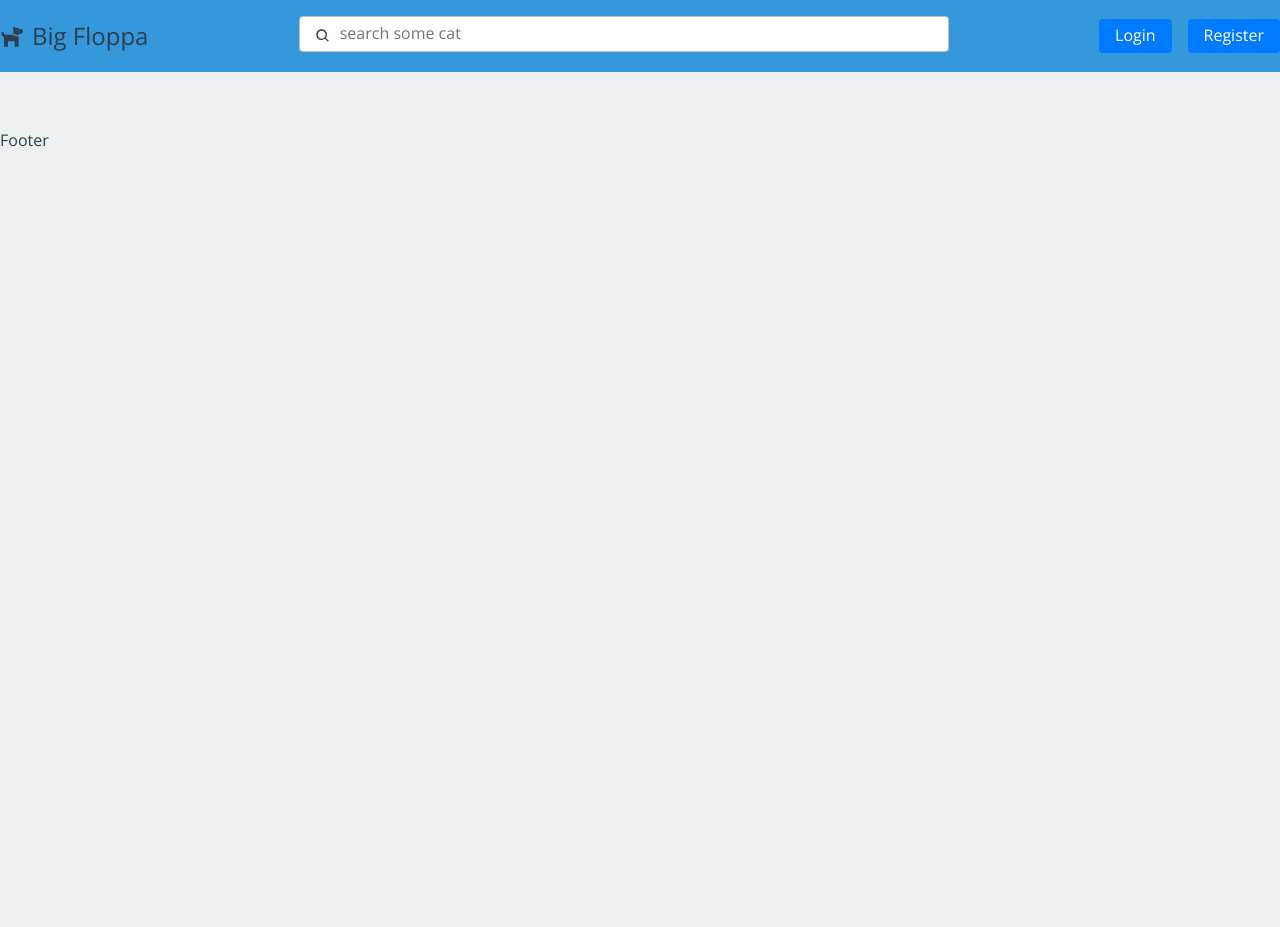
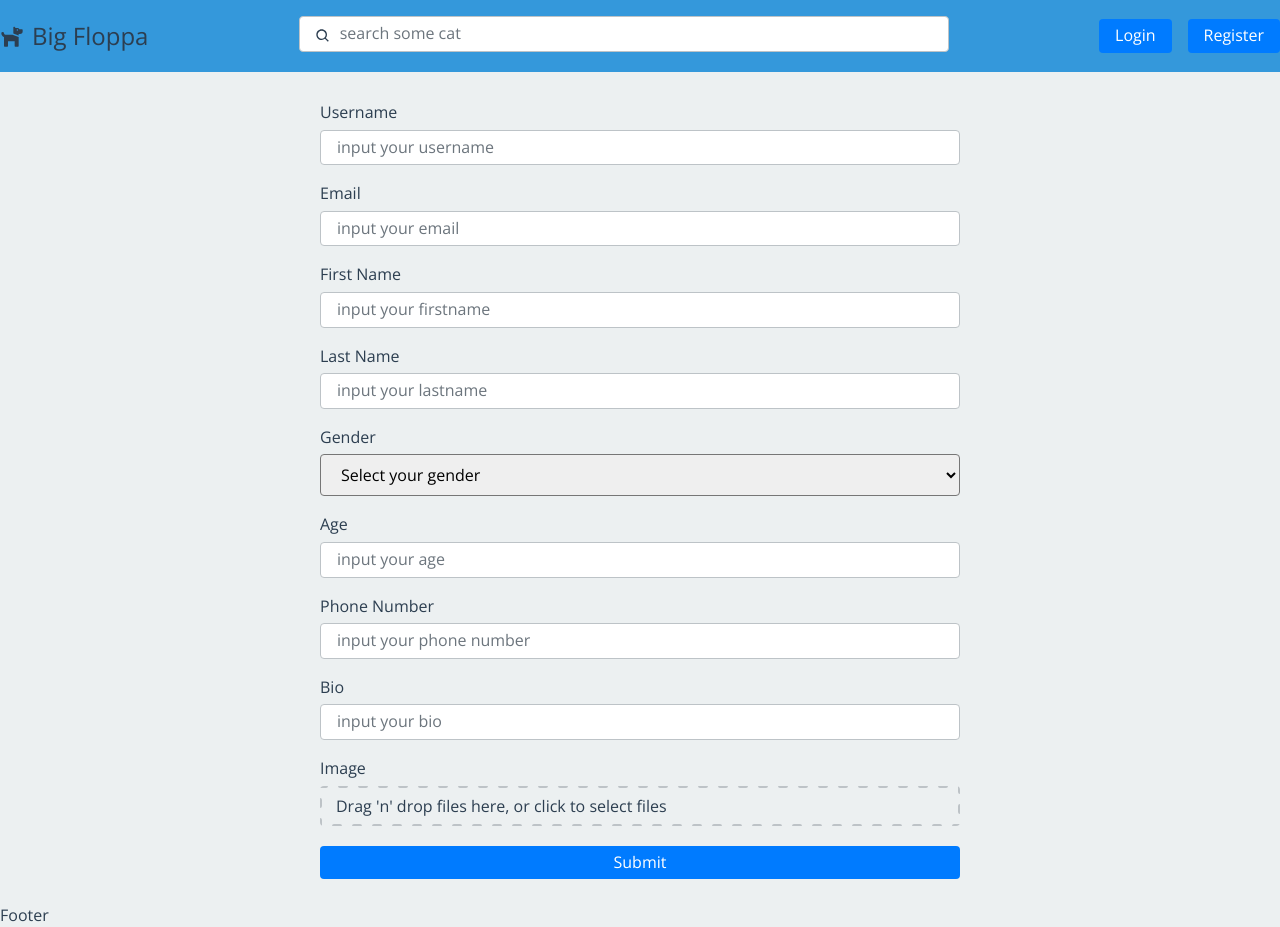
Before and after one commit to Rizz404/big-floppa-tailwind, a React (Vite) app: page /user-profile in a window 1280 px wide. Before the commit the page ends 880 px from the top, so only its background shows below. Built offline with nearby package versions, Linux system fonts and the light colour scheme.

Commit message:
add user address service

```diff
--- a/src/components/layout/AdminLayout.tsx
+++ b/src/components/layout/AdminLayout.tsx
@@ -1,15 +1,18 @@
 import { useState } from "react";
 import AdminHeader from "../AdminHeader";
 import AdminSidebar from "../AdminSidebar";
-import { Outlet } from "react-router-dom";
+import { Navigate, Outlet } from "react-router-dom";
+import useAuth from "../../hooks/useAuth";
+import { UserRole } from "../../types/User";
 
 const AdminLayout = () => {
+  const { user } = useAuth();
   const [isSidebarOpen, setIsSidebarOpen] = useState(true);
 
   const toggleSidebar = () => {
     setIsSidebarOpen((prev) => !prev);
   };
-  return (
+  return user?.role === UserRole.ADMIN ? (
     <div
       className={`admin-layout ${
         !isSidebarOpen ? "admin-aside-closed" : "admin-aside-open"
@@ -26,6 +29,8 @@ const AdminLayout = () => {
         <Outlet />
       </main>
     </div>
+  ) : (
+    <Navigate to="/" replace />
   );
 };
 export default AdminLayout;
--- a/src/components/ui/SelectOption.tsx
+++ b/src/components/ui/SelectOption.tsx
@@ -37,9 +37,15 @@ const SelectOption = forwardRef<HTMLSelectElement, SelectOptionProps>(
         <label htmlFor={id} className={labelClassName}>
           {label}
         </label>
-        <select id={id} ref={ref} className={selectOptionClassName} {...props}>
+        <select
+          id={id}
+          ref={ref}
+          className={selectOptionClassName}
+          {...props}
+          defaultValue=""
+        >
           {optionPlaceHolder && (
-            <option value="" selected disabled>
+            <option value="" disabled>
               {optionPlaceHolder}
             </option>
           )}
--- a/src/global.css
+++ b/src/global.css
@@ -808,3 +808,8 @@ textarea:not([rows]) {
   max-height: 100px;
   opacity: 1;
 }
+
+.user-profile-section {
+  max-width: 640px;
+  margin: auto;
+}
--- a/src/hooks/userHooks.ts
+++ b/src/hooks/userHooks.ts
@@ -6,9 +6,10 @@ import {
   PaginatedResponse,
 } from "../types/Response";
 import { User } from "../types/User";
-import { CreateUserSchema } from "../lib/zod/userSchema";
+import { CreateUserSchema, UpdateUserProfile } from "../lib/zod/userSchema";
 import { toast } from "react-toastify";
 import { useNavigate } from "react-router-dom";
+import useAuth from "./useAuth";
 
 export const useCreateUser = () => {
   const navigate = useNavigate();
@@ -60,3 +61,26 @@ export const useGetUserById = ({ userId }: { userId?: string }) => {
     enabled: !!userId,
   });
 };
+
+export const useUpdateUserProfile = () => {
+  const { setUser } = useAuth();
+
+  return useMutation<
+    MutationResponse<User>,
+    CustomAxiosError,
+    UpdateUserProfile
+  >({
+    mutationKey: ["patch", "user-profile"],
+    mutationFn: async (data) => {
+      return (await axiosInstance.patch("/users/profile", data)).data;
+    },
+    onSuccess: (response) => {
+      toast.success(response.message);
+      setUser(response.data);
+    },
+    onError: (error) => {
+      toast.error(error.response?.data.message);
+      console.log(error.response?.data.message);
+    },
+  });
+};
--- a/src/lib/zod/userSchema.ts
+++ b/src/lib/zod/userSchema.ts
@@ -11,15 +11,15 @@ export const createUserSchema = registerSchema.extend({
 export type CreateUserSchema = z.infer<typeof createUserSchema>;
 
 export const updateUserProfile = z.object({
-  username: z.string(),
-  email: z.string(),
-  firstname: z.string(),
-  lastname: z.string(),
-  gender: z.enum(["MALE", "FEMALE"]),
-  age: z.number(),
-  phoneNumber: z.string(),
-  bio: z.string(),
-  profilePicture: z.instanceof(File),
+  username: z.string().optional(),
+  email: z.string().optional(),
+  firstname: z.string().optional(),
+  lastname: z.string().optional(),
+  gender: z.enum(["MALE", "FEMALE"]).optional(),
+  age: z.number().optional(),
+  phoneNumber: z.string().optional(),
+  bio: z.string().optional(),
+  profilePicture: z.instanceof(File).optional(),
 });
 
 export type UpdateUserProfile = z.infer<typeof updateUserProfile>;
--- a/src/pages/user/UserProfilePage.tsx
+++ b/src/pages/user/UserProfilePage.tsx
@@ -1,7 +1,135 @@
+import { SubmitHandler, useForm } from "react-hook-form";
+import useAuth from "../../hooks/useAuth";
+import { useUpdateUserProfile } from "../../hooks/userHooks";
+import { zodResolver } from "@hookform/resolvers/zod";
+import { UpdateUserProfile, updateUserProfile } from "../../lib/zod/userSchema";
+import TextField from "../../components/ui/TextField";
+import SelectOption from "../../components/ui/SelectOption";
+import Button from "../../components/ui/Button";
+import FileInput from "../../components/ui/FileInput";
+import { useState } from "react";
+
 const UserProfilePage = () => {
+  const [profilePicture, setProfilePicture] = useState<{
+    file?: File;
+    preview: string;
+  } | null>(null);
+  const { user } = useAuth();
+  const { mutate, isPending } = useUpdateUserProfile();
+
+  const {
+    register,
+    formState: { errors, isSubmitting },
+    handleSubmit,
+    setValue,
+  } = useForm<UpdateUserProfile>({
+    resolver: zodResolver(updateUserProfile),
+    ...(user && {
+      defaultValues: user
+        ? {
+            username: user.username,
+            email: user.email,
+            ...(user.profile && {
+              firstname: user.profile.firstname || "",
+              lastname: user.profile.lastname || "",
+              gender: user.profile.gender || undefined,
+              age: user.profile.age ? parseInt(user.profile.age) : undefined,
+              phoneNumber: user.profile.phoneNumber || "",
+              bio: user.profile.bio || "",
+            }),
+          }
+        : {},
+    }),
+  });
+
+  const onDrop = (acceptedFiles: File[]) => {
+    const file = acceptedFiles[0];
+    setProfilePicture((prev) => ({
+      ...prev,
+      file,
+      preview: URL.createObjectURL(file),
+    }));
+    setValue("profilePicture", file, {
+      shouldValidate: true,
+      shouldDirty: true,
+      shouldTouch: true,
+    });
+  };
+
+  const onSubmit: SubmitHandler<UpdateUserProfile> = (data) => {
+    mutate(data);
+  };
+
   return (
     <section className="user-profile-section">
-      <form></form>
+      <form onSubmit={handleSubmit(onSubmit)} className="flex-col base-gap">
+        <TextField
+          placeholder="input your username"
+          label="Username"
+          {...register("username")}
+          errorMessage={errors.username?.message}
+        />
+        <TextField
+          placeholder="input your email"
+          label="Email"
+          {...register("email")}
+          errorMessage={errors.email?.message}
+        />
+        <TextField
+          placeholder="input your firstname"
+          label="First Name"
+          {...register("firstname")}
+          errorMessage={errors.firstname?.message}
+        />
+        <TextField
+          placeholder="input your lastname"
+          label="Last Name"
+          {...register("lastname")}
+          errorMessage={errors.lastname?.message}
+        />
+        <SelectOption
+          label="Gender"
+          optionPlaceHolder="Select your gender"
+          options={[
+            { label: "MALE", value: "MALE" },
+            { label: "FEMALE", value: "FEMALE" },
+          ]}
+        />
+        <TextField
+          placeholder="input your age"
+          label="Age"
+          {...register("age", { valueAsNumber: true })}
+          errorMessage={errors.age?.message}
+        />
+        <TextField
+          placeholder="input your phone number"
+          label="Phone Number"
+          {...register("phoneNumber")}
+          errorMessage={errors.phoneNumber?.message}
+        />
+        <TextField
+          placeholder="input your bio"
+          label="Bio"
+          {...register("bio")}
+          errorMessage={errors.bio?.message}
+        />
+        <FileInput
+          label="Image"
+          onDropFiles={onDrop}
+          accept={{
+            "profilePicture/png": [".png"],
+            "profilePicture/jpg": [".jpg"],
+            "profilePicture/jpeg": [".jpeg"],
+          }}
+          errorMessage={errors.profilePicture?.message}
+        />
+        {profilePicture && profilePicture.preview && (
+          <img src={profilePicture.preview} alt="profile-picture" />
+        )}
+        <Button type="submit" disabled={isSubmitting || isPending}>
+          Submit
+        </Button>
+      </form>
     </section>
   );
 };
```
Also changed, not shown: src/hooks/userAddressHooks.ts (added, +70 -0 lines), src/lib/zod/userAddressSchema.ts (added, +13 -0 lines).
